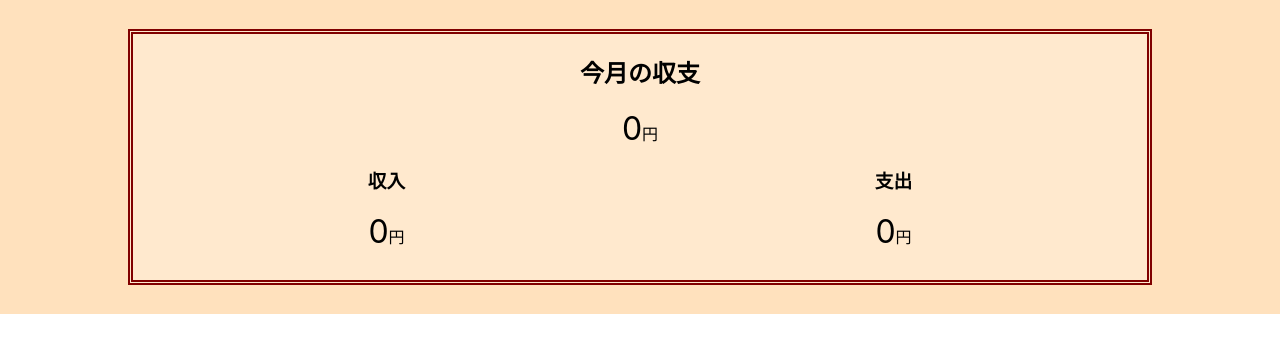
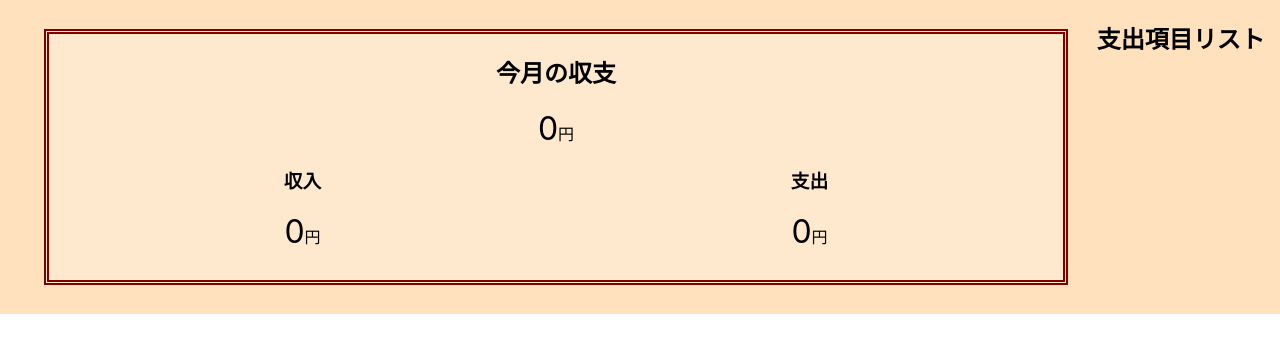
Before and after one commit to shosuke447/household_accounts, a Next.js app: page /App in a window 1280 px wide. Shown: the top 352 px of the page. Built offline with nearby package versions, Linux system fonts and the light colour scheme.

Commit message:
add title

```diff
--- a/pages/component/FlowList.tsx
+++ b/pages/component/FlowList.tsx
@@ -1,7 +1,10 @@
 export default function FlowList(){
   return(
     <div>
+      <h2>支出項目リスト</h2>
+      <div>
 
+      </div>
     </div>
   );
 }
```
